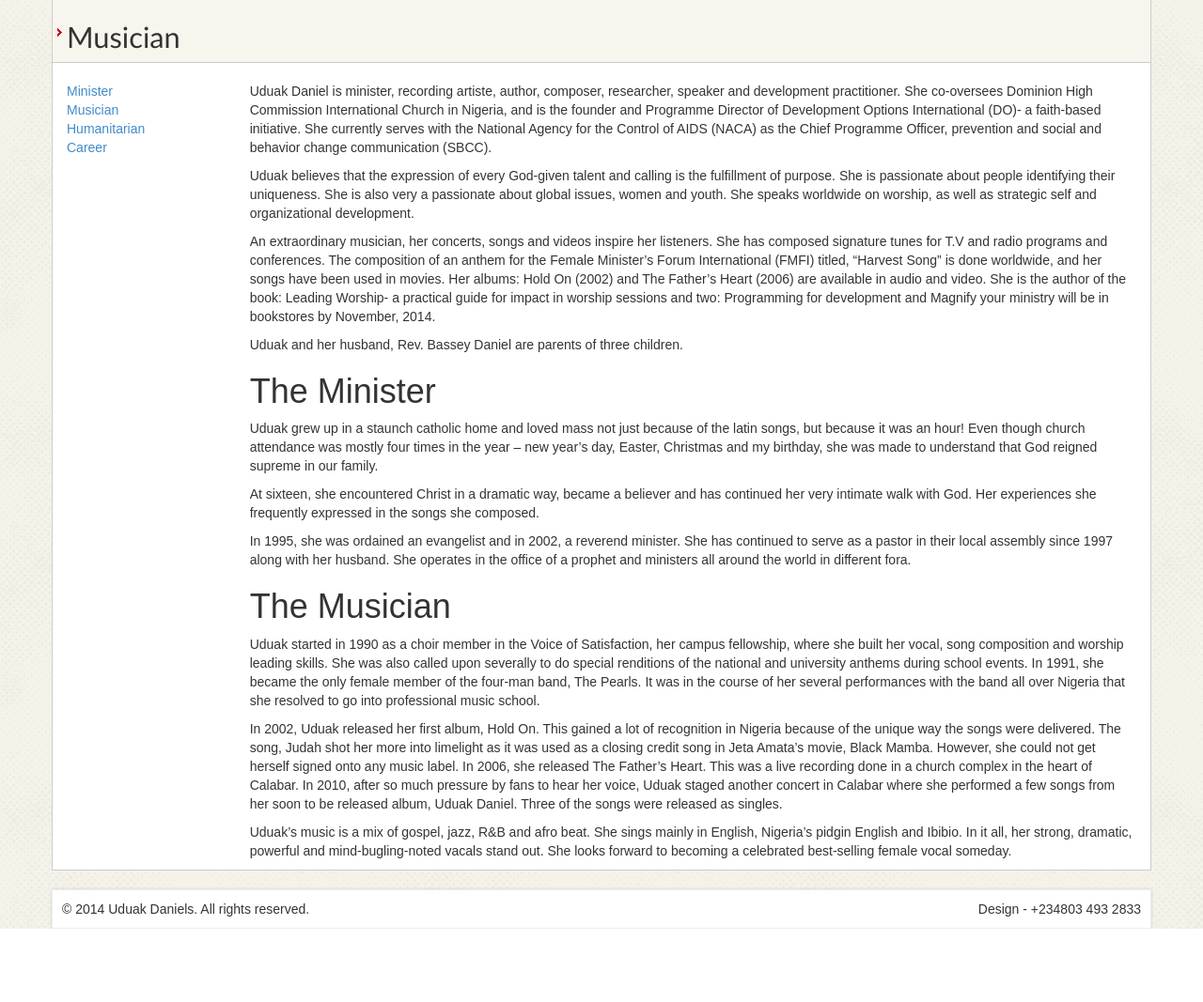
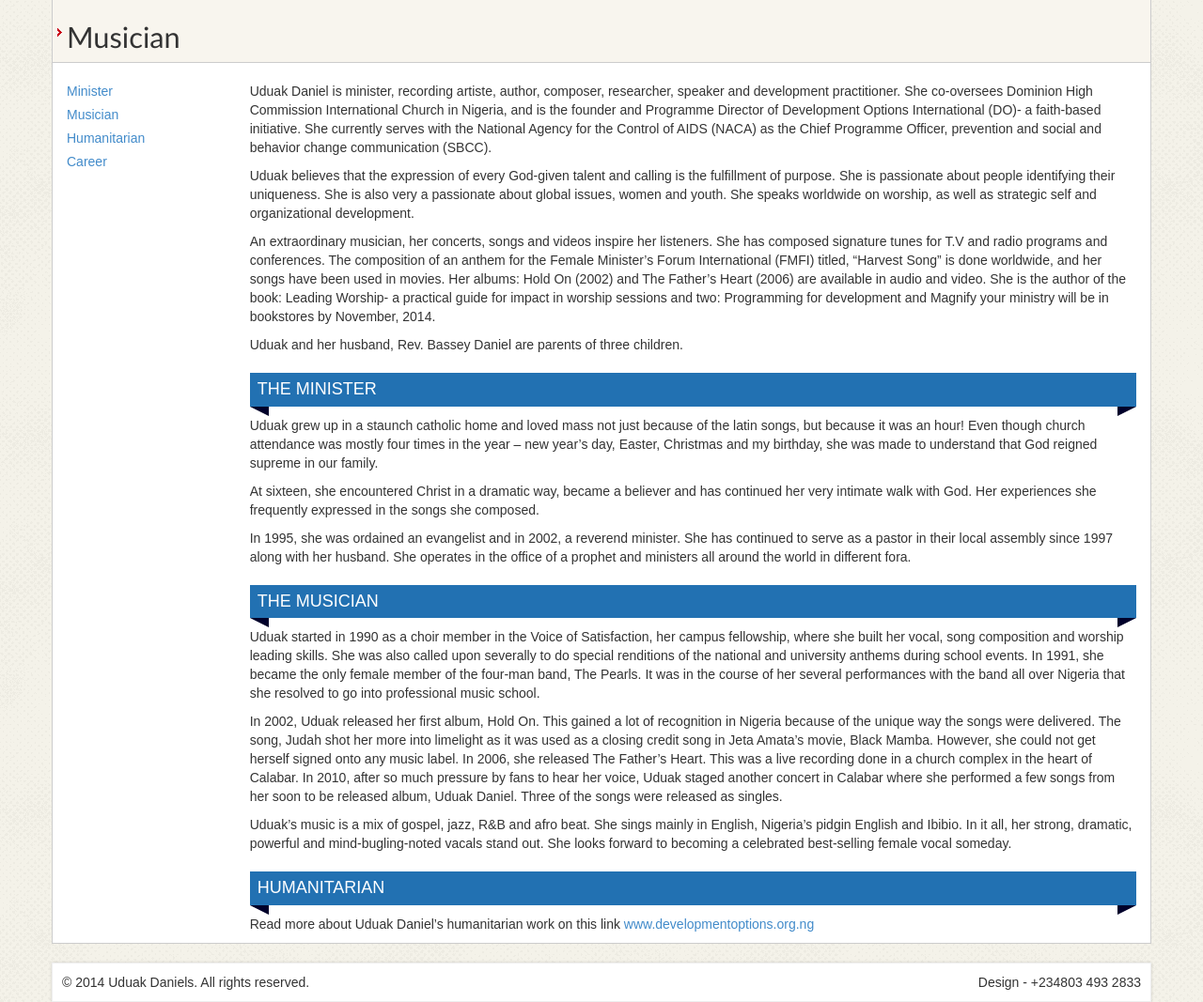
Before and after one commit to cyberomin/UDanielas, a PHP site: page /about in a window 1280 px wide. Shown: the part 137-1204 px from the top of the page at 94% size. Before the commit the page ends 1126 px from the top, so only its background shows below. Run offline with PHP 8.4, Linux system fonts and the light colour scheme; some libraries are stand-ins or nearby versions.

Commit message:
Added new banners, media page worked on, about page styled

```diff
--- a/about.php
+++ b/about.php
@@ -2,7 +2,7 @@
 include_once("header.php");
 ?>
 
-	<div class="container about">
+	<div class="container about special">
 		<div class="header">
 			<h2>Musician</h2>
 		</div>
@@ -59,6 +59,15 @@ include_once("header.php");
 				</p>
 			</div>
 
+			<div>
+				<h1 id="humanitarian">Humanitarian</h1>
+				<p>
+					Read more about Uduak Daniel’s humanitarian work  on this link
+					<a href="http://developmentoptions.org.ng" target="_blank">www.developmentoptions.org.ng</a>
+				</p>
+
+			</div>
+
 		</div>
 
 	</div>
--- a/css/style.css
+++ b/css/style.css
@@ -287,3 +287,86 @@ footer {
     border-left:#44536A solid 1px;
     border-right:#44536A solid 1px;
 }
+
+/*About*/
+.container.about.special
+{
+    padding: 0;
+}
+.col-md-10.about h1
+{
+    width: 100%;
+    display: block;
+    background-color: #2271B2;
+    font-size: 18px;
+    color: #FFFFFF;
+    text-transform: uppercase;
+    padding: 8px;
+    position: relative;
+    margin-right: -100px;
+}
+
+.col-md-10.about h1:after
+{
+    content: " ";
+    position: absolute;
+    width: 0;
+    height: 0;
+    left: 0px;
+    top: 100%;
+    border-width: 5px 10px;
+    border-style: solid;
+    border-color: #00002B #00002B transparent transparent;
+}
+.col-md-10.about h1:before
+{
+    content: " ";
+    position: absolute;
+    width: 0;
+    height: 0;
+    right: 0px;
+    top: 100%;
+    border-width: 5px 10px;
+    border-style: solid;
+    border-color: #00002B transparent transparent  #00002B  ;
+}
+.list-unstyled.about li
+{
+    margin-bottom: 5px;
+}
+
+.list-unstyled.about li:hover
+{
+    border-right: solid 2px #204E8D;
+}
+
+.img-thumbnail, .img-responsive
+{
+    border-radius: 0;
+}
+ul.list-inline li
+{
+    color: #999999;
+    margin-bottom: 20px;
+
+}
+.list-inline.media img
+{
+    width: 250px;
+    height: auto;
+    margin-bottom: 5px;
+    cursor: pointer;
+}
+.list-inline.media span
+{
+    display: block;
+    color: #333333;
+}
+.modal-body
+{
+    padding: 5px;
+}
+.modal-content
+{
+    width: 533px;
+}
```
Also changed, not shown: media.php (+66 -5 lines), images/slides/uduakDaniel_1.jpg, images/slides/uduakDaniel_2.jpg, images/slides/uduakDaniel_3.jpg.
